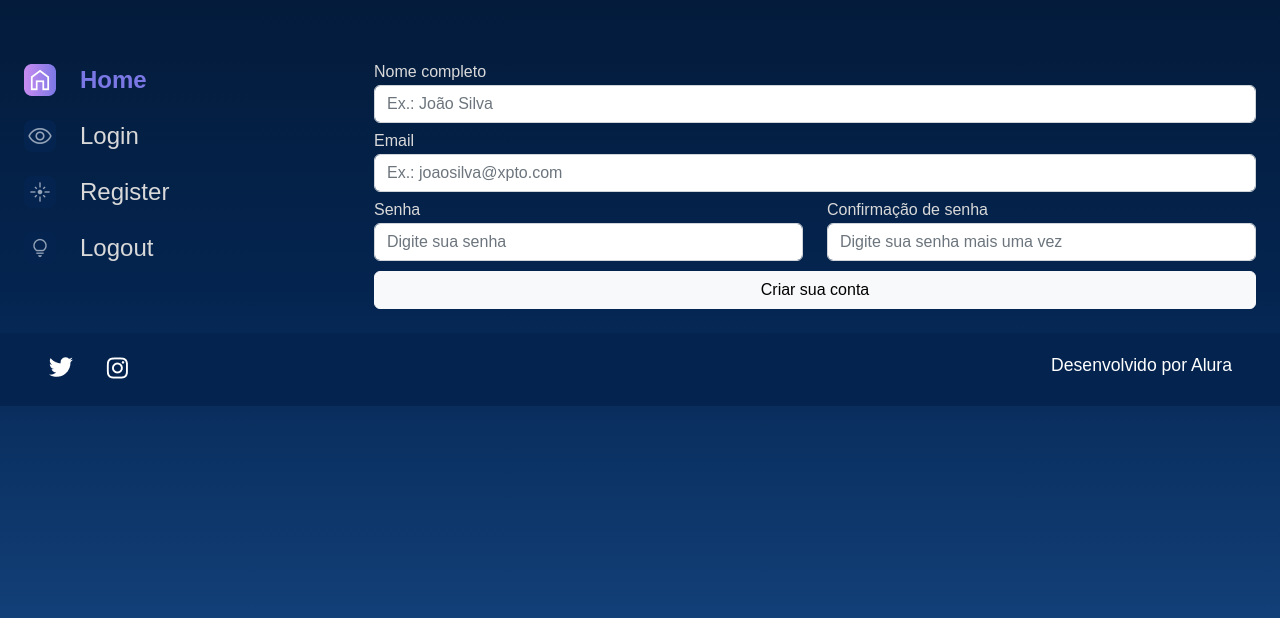
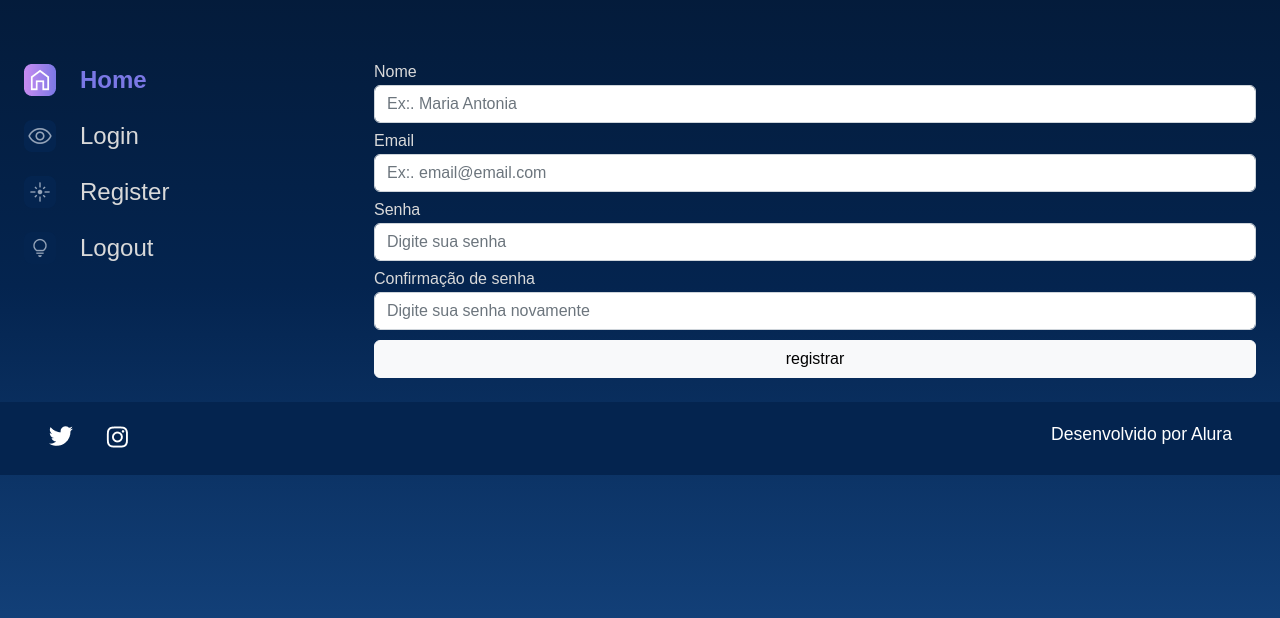
Before and after one commit to shiizuko/Django-alura-space, a Django app: page /register in a window 1280 px wide. Shown: the part 114-732 px from the top of the page. Run offline with Django 4.2, Linux system fonts and the light colour scheme.

Commit message:
formulário de cadastro

```diff
--- a/templates/users/register.html
+++ b/templates/users/register.html
@@ -42,26 +42,17 @@
             </section>
             <section class="galeria" style="margin-left: 5em">
                 <form action="" method="">
+                    {% csrf_token %}
                     <div class="row">
+                        {% for field in form.visible_fields %}
                         <div class="col-12 col-lg-12" style="margin-bottom: 10px;">
-                            <label for="nome_cadastro" style="color:#D9D9D9; margin-bottom: 5px;"><b>Nome completo</b></label>
-                            <input type="text" class="form-control" name="nome_cadastro" placeholder="Ex.: João Silva" required>
+                            <label for="{{field.id_for_label}}" style="color:#D9D9D9; margin-bottom: 5px;">{{field.label}}</label>
+                           {{ field }}
                         </div>
-                        <div class="col-12 col-lg-12" style="margin-bottom: 10px;">
-                            <label for="email" style="color:#D9D9D9; margin-bottom: 5px;"><b>Email</b></label>
-                            <input type="email" class="form-control" name="email" placeholder="Ex.: joaosilva@xpto.com" required>
-                        </div>
-                        <div class="col-12 col-lg-6" style="margin-bottom: 10px;">
-                            <label for="password1" style="color:#D9D9D9; margin-bottom: 5px;"><b>Senha</b></label>
-                            <input type="password" class="form-control" name="password1" placeholder="Digite sua senha" required>
-                        </div>
-                        <div class="col-12 col-lg-6" style="margin-bottom: 10px;">
-                            <label for="password2" style="color:#D9D9D9; margin-bottom: 5px;"><b>Confirmação de senha</b></label>
-                            <input type="password" class="form-control" name="password2" placeholder="Digite sua senha mais uma vez" required>
-                        </div>
-                        <div class="col-12 text-center">
-                            <button class="btn btn-light col-12" style="padding: top 5px;" type="submit">Criar sua conta</button>
-                        </div>
+                        {% endfor %}
+                    </div>
+                    <div>
+                        <button  class="btn btn-light col-12" style="padding: top 5px;" type="submit">registrar</button>
                     </div>
                 </form>
             </section>
--- a/users/forms.py
+++ b/users/forms.py
@@ -2,7 +2,7 @@ from django import forms
 
 class LoginForms(forms.Form):
     name_login = forms.CharField(
-        label="Login Name",
+        label="Nome",
         max_length=100,
         required=True,
         widget=forms.TextInput(
@@ -13,7 +13,7 @@ class LoginForms(forms.Form):
         ),
         )
     password_login = forms.CharField(
-        label="Password",
+        label="Senha",
         required=True,
         max_length=70,
         widget=forms.PasswordInput(
@@ -23,3 +23,49 @@ class LoginForms(forms.Form):
             },
         )
     )
+class RegisterForm (forms.Form):
+    name_register = forms.CharField(
+        label="Nome",
+        max_length=100,
+        required=True,
+        widget=forms.TextInput(
+            attrs={
+                "class": "form-control",
+                "placeholder": "Ex:. Maria Antonia",
+            }
+        ),
+        )
+    email_register = forms.EmailField(
+        max_length=100,
+        required=True,
+        label="Email",
+        widget=forms.EmailInput(
+            attrs={
+                "class":"form-control",
+                "placeholder":"Ex:. email@email.com",
+
+            }
+        )
+    )
+    password_1 = forms.CharField(
+        label="Senha",
+        required=True,
+        max_length=70,
+        widget=forms.PasswordInput(
+            attrs={
+                "class":"form-control",
+                "placeholder": "Digite sua senha",
+            },
+        )
+    )
+    password_2 = forms.CharField(
+        label="Confirmação de senha",
+        required=True,
+        max_length=70,
+        widget=forms.PasswordInput(
+            attrs={
+                "class":"form-control",
+                "placeholder": "Digite sua senha novamente",
+            },
+        )
+    )
--- a/users/views.py
+++ b/users/views.py
@@ -1,9 +1,10 @@
 from django.shortcuts import render
-from users.forms import LoginForms
+from users.forms import LoginForms, RegisterForm
 
 def login(request):
     form = LoginForms()
     return render(request, 'users/login.html', {'form': form})
 
 def register(request):
-    return render(request, 'users/register.html')
+    form  = RegisterForm()
+    return render(request, 'users/register.html', {'form': form})
```
